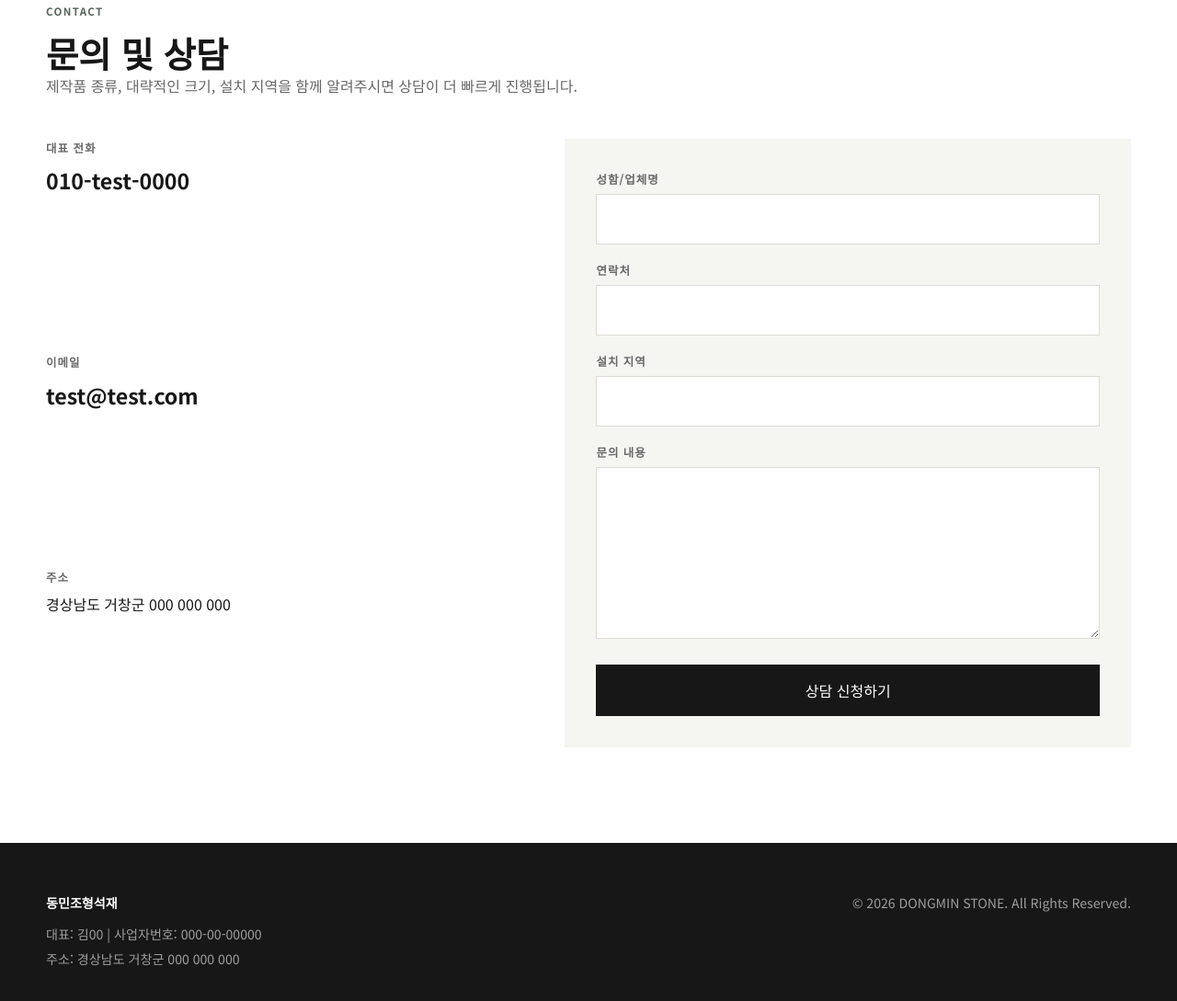
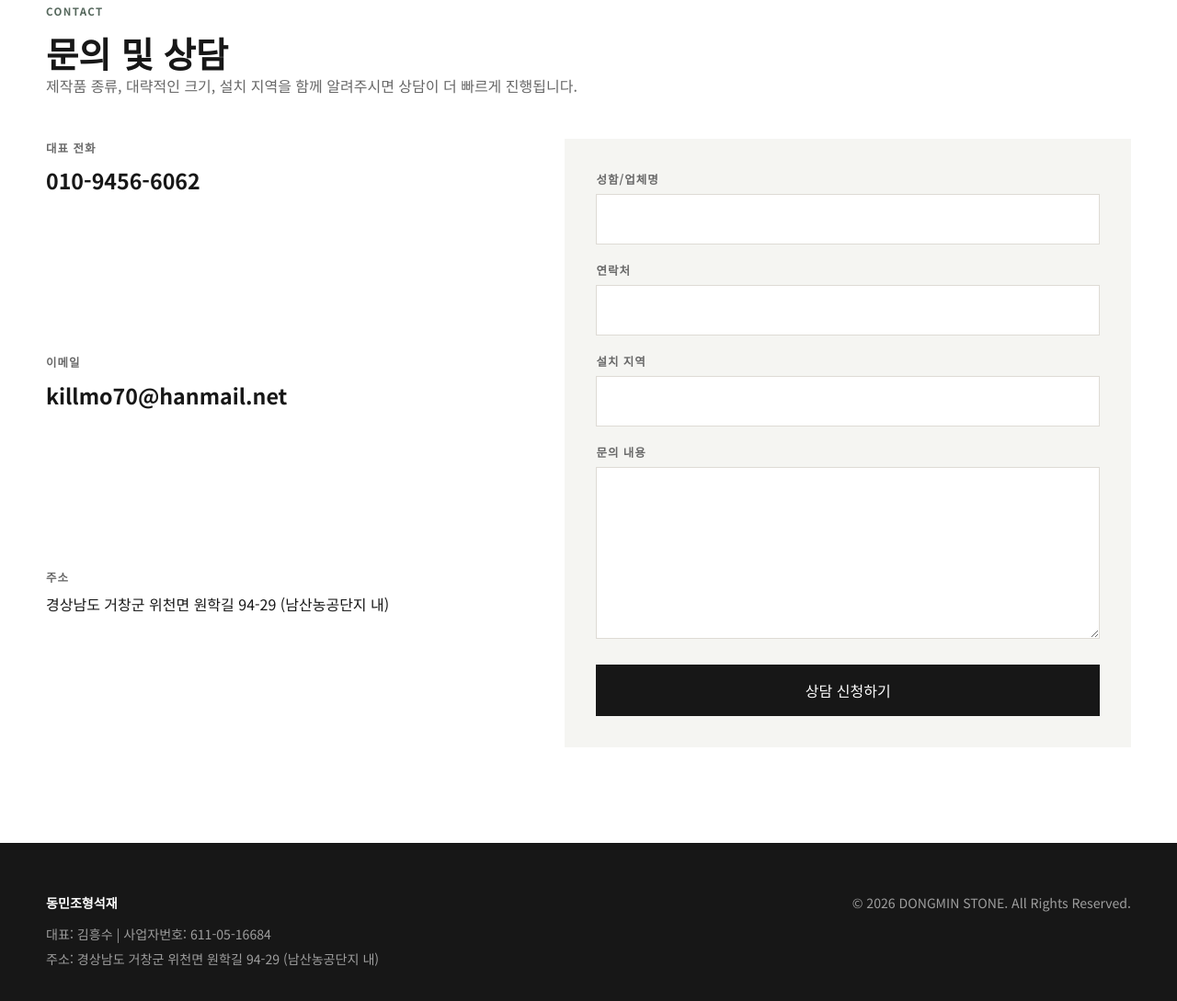
Before and after one commit to ehdgk0214/dongminstone.github.io, a plain HTML site: page index.html in a window 1280 px wide. Shown: the part 4096-5185 px from the top of the page at 92% size. Drawn offline with Linux system fonts and the light colour scheme.

Commit message:
Update index.html
상세정보 수정

```diff
--- a/index.html
+++ b/index.html
@@ -94,15 +94,15 @@
                 <div class="contact-methods">
                     <div>
                         <span>대표 전화</span>
-                        <a href="tel:010-test-0000">010-test-0000</a>
+                        <a href="tel:010-9456-6062">010-9456-6062</a>
                     </div>
                     <div>
                         <span>이메일</span>
-                        <a href="mailto:test@test.com">test@test.com</a>
+                        <a href="mailto:killmo70@hanmail.net">killmo70@hanmail.net</a>
                     </div>
                     <div>
                         <span>주소</span>
-                        <p>경상남도 거창군 000 000 000</p>
+                        <p>경상남도 거창군 위천면 원학길 94-29 (남산농공단지 내)</p>
                     </div>
                 </div>
 
@@ -148,8 +148,8 @@
     <footer class="site-footer">
         <div>
             <strong>동민조형석재</strong>
-            <p>대표: 김00 | 사업자번호: 000-00-00000</p>
-            <p>주소: 경상남도 거창군 000 000 000</p>
+            <p>대표: 김흥수 | 사업자번호: 611-05-16684</p>
+            <p>주소: 경상남도 거창군 위천면 원학길 94-29 (남산농공단지 내)</p>
         </div>
         <p>© 2026 DONGMIN STONE. All Rights Reserved.</p>
     </footer>
```
